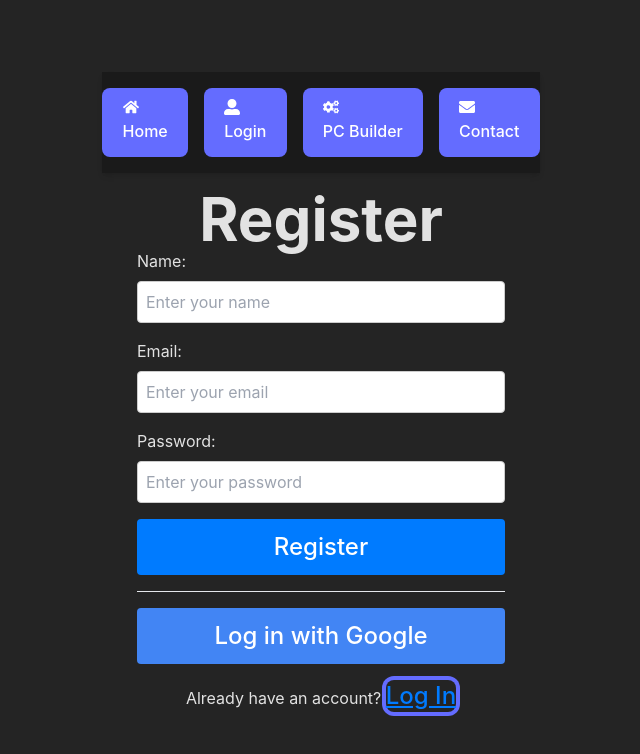
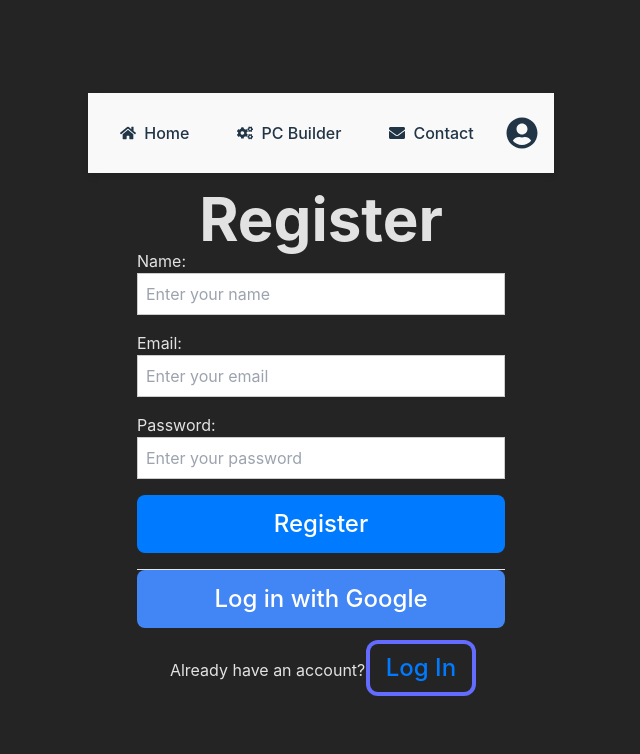
Before and after one commit to jstenecker/PCparts_builder, a React (Vite) app: page /login in a window 1280 px wide. Both pictures are taken after a click on the button "Register". Shown: the top 754 px of the page, without its empty margins (319-959 px from the left). Built offline with nearby package versions, Linux system fonts and the light colour scheme.

Commit message:
Moved login to User Profile dropdown Login is inaccessible until user signs out. Added My builds section to user profile

```diff
--- a/src/components/navbar/Navbar.css
+++ b/src/components/navbar/Navbar.css
@@ -2,7 +2,7 @@
   background-color: var(--card-bg-color);
   padding: 1rem;
   display: flex;
-  justify-content: center;
+  justify-content: space-between;
   align-items: center;
   box-shadow: 0 4px 6px rgba(0, 0, 0, 0.1);
 }
@@ -19,21 +19,64 @@
   display: inline-flex;
 }
 
-.navbar-item button {
+.navbar-link {
   display: flex;
   align-items: center;
   gap: 0.5rem;
   padding: 0.75rem 1rem;
   font-size: 1rem;
   color: var(--text-color);
-  background-color: transparent;
-  border: none;
-  cursor: pointer;
+  text-decoration: none;
   transition: color 0.3s, background-color 0.3s;
 }
 
-.navbar-item button:hover {
+.navbar-link:hover {
   color: var(--primary-color);
   background-color: var(--primary-hover-color);
   border-radius: 4px;
 }
+
+.navbar-profile {
+  position: relative;
+}
+
+.profile-icon {
+  font-size: 2rem;
+  cursor: pointer;
+  color: var(--text-color);
+}
+
+.profile-dropdown {
+  position: absolute;
+  top: 3rem;
+  right: 0;
+  background-color: white;
+  color: black;
+  border: 1px solid #ccc;
+  border-radius: 5px;
+  padding: 1rem;
+  text-align: center;
+  z-index: 1000;
+  box-shadow: 0 4px 8px rgba(0, 0, 0, 0.1);
+}
+
+.profile-dropdown p {
+  margin: 0 0 1rem;
+}
+
+.dropdown-btn {
+  display: block;
+  width: 100%;
+  padding: 0.5rem 0;
+  margin-bottom: 0.5rem;
+  background-color: var(--primary-color);
+  color: white;
+  border: none;
+  border-radius: 5px;
+  cursor: pointer;
+  text-align: center;
+}
+
+.dropdown-btn:hover {
+  background-color: var(--primary-hover-color);
+}
--- a/src/components/navbar/Navbar.jsx
+++ b/src/components/navbar/Navbar.jsx
@@ -1,23 +1,100 @@
-import Button from "../button/Button";
-import { FaHome, FaUserAlt, FaCogs, FaEnvelope } from "react-icons/fa";
+import { useState, useEffect } from "react";
+import { Link, useNavigate, useLocation } from "react-router-dom";
+import { FaHome, FaCogs, FaEnvelope, FaUserCircle } from "react-icons/fa";
+import "./Navbar.css";
 
 const Navbar = () => {
+  const [user, setUser] = useState(null);
+  const [dropdownVisible, setDropdownVisible] = useState(false);
+  const navigate = useNavigate();
+  const location = useLocation();
+
+  // Load user from localStorage on mount
+  useEffect(() => {
+    const storedUser = JSON.parse(localStorage.getItem("user"));
+    if (storedUser) {
+      setUser(storedUser);
+    }
+  }, []);
+
+  // Listen for custom "userUpdate" event
+  useEffect(() => {
+    const handleUserUpdate = () => {
+      const updatedUser = JSON.parse(localStorage.getItem("user"));
+      setUser(updatedUser);
+    };
+
+    window.addEventListener("userUpdate", handleUserUpdate);
+    return () => {
+      window.removeEventListener("userUpdate", handleUserUpdate);
+    };
+  }, []);
+
+  // Handle Login Redirect
+  const handleLogin = () => {
+    localStorage.setItem("redirectPath", location.pathname); // Save current path
+    navigate("/login"); // Redirect to login page
+  };
+
+  // Handle Logout
+  const handleLogout = () => {
+    localStorage.removeItem("user"); // Remove user from localStorage
+    const event = new Event("userUpdate"); // Trigger custom event
+    window.dispatchEvent(event);
+    setDropdownVisible(false); // Close dropdown
+    navigate("/"); // Redirect to home
+  };
+
   return (
     <nav className="navbar">
       <ul className="navbar-list">
         <li className="navbar-item">
-          <Button label={<><FaHome /> Home</>} route="/" />
+          <Link to="/" className="navbar-link">
+            <FaHome /> Home
+          </Link>
         </li>
         <li className="navbar-item">
-          <Button label={<><FaUserAlt /> Login</>} route="/login" />
+          <Link to="/pcbuilder" className="navbar-link">
+            <FaCogs /> PC Builder
+          </Link>
         </li>
         <li className="navbar-item">
-          <Button label={<><FaCogs /> PC Builder</>} route="/pcbuilder" />
-        </li>
-        <li className="navbar-item">
-          <Button label={<><FaEnvelope /> Contact</>} route="/contact" />
+          <Link to="/contact" className="navbar-link">
+            <FaEnvelope /> Contact
+          </Link>
         </li>
       </ul>
+      <div className="navbar-profile">
+        <FaUserCircle
+          className="profile-icon"
+          onClick={() => setDropdownVisible(!dropdownVisible)}
+        />
+        {dropdownVisible && (
+          <div className="profile-dropdown">
+            {user ? (
+              <>
+                <p>Hello, {user.name}!</p>
+                <button
+                  onClick={() => navigate("/profile")}
+                  className="dropdown-btn"
+                >
+                  My Builds
+                </button>
+                <button onClick={handleLogout} className="dropdown-btn">
+                  Sign Out
+                </button>
+              </>
+            ) : (
+              <>
+                <p>You are not signed in</p>
+                <button onClick={handleLogin} className="dropdown-btn">
+                  Login
+                </button>
+              </>
+            )}
+          </div>
+        )}
+      </div>
     </nav>
   );
 };
--- a/src/pages/Login.jsx
+++ b/src/pages/Login.jsx
@@ -1,8 +1,10 @@
 import { useState } from "react";
+import { useNavigate } from "react-router-dom";
 import axios from "axios";
 import { initializeApp } from "firebase/app";
 import { getAuth, GoogleAuthProvider, signInWithPopup } from "firebase/auth";
 
+// Firebase Configuration
 const firebaseConfig = {
   apiKey: "AIzaSyCeIZTXFxo12kM7Bu2ZIpxqc06C_LIiqn8",
   authDomain: "pcparts-bb425.firebaseapp.com",
@@ -24,61 +26,66 @@ const Login = () => {
   const [password, setPassword] = useState("");
   const [name, setName] = useState("");
   const [message, setMessage] = useState("");
+  const navigate = useNavigate();
 
+  const saveUser = (userData) => {
+    localStorage.setItem("user", JSON.stringify(userData));
+    const event = new Event("userUpdate");
+    window.dispatchEvent(event); // Dispatch custom event
+    const redirectPath = localStorage.getItem("redirectPath") || "/";
+    navigate(redirectPath);
+  };
+
+
+  // Handle Manual Login
   const handleLogin = async (event) => {
     event.preventDefault();
-
     try {
       const response = await axios.post("http://localhost:5000/api/users/login", {
         email,
         password,
       });
-
+      saveUser(response.data.user);
       setMessage("Login successful!");
-      console.log("User data:", response.data.user);
     } catch (error) {
       setMessage(error.response?.data?.message || "Error logging in");
       console.error("Login error:", error);
     }
   };
 
+  // Handle Manual Registration
   const handleRegister = async (event) => {
     event.preventDefault();
-
     try {
       const response = await axios.post("http://localhost:5000/api/users/register", {
         name,
         email,
         password,
       });
-
+      saveUser(response.data.user);
       setMessage("Registration successful!");
-      console.log("Registered user:", response.data.user);
-      setIsRegistering(false); // Switch to login after successful registration
+      setIsRegistering(false); // Switch to login view
     } catch (error) {
       setMessage(error.response?.data?.message || "Error registering");
       console.error("Registration error:", error);
     }
   };
 
+  // Handle Google Login
   const handleGoogleAuth = async () => {
     try {
       const result = await signInWithPopup(auth, provider);
       const idToken = await result.user.getIdToken();
-
-      // Send idToken to backend
       const response = await axios.post("http://localhost:5000/api/users/auth/google", {
         idToken,
       });
-
+      saveUser(response.data.user);
       setMessage("Google login successful!");
-      console.log("Google login response:", response.data);
     } catch (error) {
-      setMessage("Error with Google login");
-      console.error("Google login error:", error.response?.data || error);
+      setMessage(error.response?.data?.message || "Error with Google login");
+      console.error("Google login error:", error);
     }
   };
-
 
   return (
     <div style={{ maxWidth: "400px", margin: "auto", padding: "1rem" }}>
@@ -94,13 +101,7 @@ const Login = () => {
               onChange={(e) => setName(e.target.value)}
               placeholder="Enter your name"
               required
-              style={{
-                width: "100%",
-                padding: "0.5rem",
-                marginTop: "0.5rem",
-                borderRadius: "4px",
-                border: "1px solid #ccc",
-              }}
+              style={{ width: "100%", padding: "0.5rem", border: "1px solid #ccc" }}
             />
           </div>
         )}
@@ -113,13 +114,7 @@ const Login = () => {
             onChange={(e) => setEmail(e.target.value)}
             placeholder="Enter your email"
             required
-            style={{
-              width: "100%",
-              padding: "0.5rem",
-              marginTop: "0.5rem",
-              borderRadius: "4px",
-              border: "1px solid #ccc",
-            }}
+            style={{ width: "100%", padding: "0.5rem", border: "1px solid #ccc" }}
           />
         </div>
         <div style={{ marginBottom: "1rem" }}>
@@ -130,63 +125,22 @@ const Login = () => {
             value={password}
             onChange={(e) => setPassword(e.target.value)}
             placeholder="Enter your password"
-            required
-            style={{
-              width: "100%",
-              padding: "0.5rem",
-              marginTop: "0.5rem",
-              borderRadius: "4px",
-              border: "1px solid #ccc",
-            }}
+            required={!isRegistering}
+            style={{ width: "100%", padding: "0.5rem", border: "1px solid #ccc" }}
           />
         </div>
-        <button
-          type="submit"
-          style={{
-            width: "100%",
-            padding: "0.75rem",
-            backgroundColor: isRegistering ? "#007BFF" : "#4CAF50",
-            color: "white",
-            border: "none",
-            borderRadius: "4px",
-            cursor: "pointer",
-          }}
-        >
+        <button type="submit" style={{ width: "100%", padding: "0.75rem", backgroundColor: isRegistering ? "#007BFF" : "#4CAF50", color: "white" }}>
           {isRegistering ? "Register" : "Log In"}
         </button>
       </form>
-      <p style={{ textAlign: "center", margin: "1rem 0", color: "#f44336" }}>
-        {message}
-      </p>
+      <p style={{ textAlign: "center", margin: "1rem 0", color: "#f44336" }}>{message}</p>
       <hr />
-      <button
-        onClick={handleGoogleAuth}
-        style={{
-          width: "100%",
-          padding: "0.75rem",
-          backgroundColor: "#4285F4",
-          color: "white",
-          border: "none",
-          borderRadius: "4px",
-          cursor: "pointer",
-          marginTop: "1rem",
-        }}
-      >
+      <button onClick={handleGoogleAuth} style={{ width: "100%", padding: "0.75rem", backgroundColor: "#4285F4", color: "white" }}>
         Log in with Google
       </button>
       <p style={{ textAlign: "center", marginTop: "1rem" }}>
         {isRegistering ? "Already have an account?" : "Don't have an account?"}{" "}
-        <button
-          onClick={() => setIsRegistering(!isRegistering)}
-          style={{
-            background: "none",
-            border: "none",
-            color: "#007BFF",
-            textDecoration: "underline",
-            cursor: "pointer",
-            padding: "0",
-          }}
-        >
+        <button onClick={() => setIsRegistering(!isRegistering)} style={{ background: "none", border: "none", color: "#007BFF", cursor: "pointer" }}>
           {isRegistering ? "Log In" : "Register"}
         </button>
       </p>
--- /dev/null
+++ b/src/pages/UserProfile.jsx
@@ -0,0 +1,88 @@
+import { useState, useEffect } from 'react';
+import axios from 'axios';
+
+const UserProfile = () => {
+  const [user, setUser] = useState(null);
+  const [message, setMessage] = useState('');
+  const [savedBuilds, setSavedBuilds] = useState([]);
+
+  // Fetch user profile data
+  useEffect(() => {
+    const fetchProfile = async () => {
+      try {
+        const response = await axios.get('http://localhost:5000/api/users/profile', {
+          headers: {
+            Authorization: `Bearer ${localStorage.getItem('token')}`, // Use stored token
+          },
+        });
+        setUser(response.data);
+      } catch (error) {
+        console.error('Error fetching profile:', error);
+        setMessage('Error fetching profile');
+      }
+    };
+
+    fetchProfile();
+  }, []);
+
+  // Fetch saved builds
+  const fetchBuilds = async () => {
+    try {
+      const response = await axios.get('http://localhost:5000/api/users/builds', {
+        headers: {
+          Authorization: `Bearer ${localStorage.getItem('token')}`,
+        },
+      });
+      setSavedBuilds(response.data);
+    } catch (error) {
+      console.error('Error fetching builds:', error);
+      setMessage('Error fetching saved builds');
+    }
+  };
+
+  // Delete account
+  const handleDeleteAccount = async () => {
+    try {
+      await axios.delete('http://localhost:5000/api/users/delete', {
+        headers: {
+          Authorization: `Bearer ${localStorage.getItem('token')}`,
+        },
+      });
+      localStorage.removeItem('token');
+      window.location.href = '/'; // Redirect to home page
+    } catch (error) {
+      console.error('Error deleting account:', error);
+      setMessage('Error deleting account');
+    }
+  };
+
+  return (
+    <div style={{ maxWidth: '600px', margin: 'auto', padding: '1rem' }}>
+      <h1>User Profile</h1>
+      {user ? (
+        <div>
+          <p><strong>Name:</strong> {user.name}</p>
+          <p><strong>Email:</strong> {user.email}</p>
+          {user.profilePicture && <img src={user.profilePicture} alt="Profile" style={{ maxWidth: '150px' }} />}
+        </div>
+      ) : (
+        <p>Loading user data...</p>
+      )}
+      <hr />
+      <h2>Saved PC Builds</h2>
+      <button onClick={fetchBuilds}>Load Builds</button>
+      <ul>
+        {savedBuilds.map((build) => (
+          <li key={build.id}>{build.name}</li>
+        ))}
+      </ul>
+      <hr />
+      <button onClick={handleDeleteAccount} style={{ color: 'red' }}>
+        Delete Account
+      </button>
+      <p style={{ color: 'red' }}>{message}</p>
+    </div>
+  );
+};
+
+export default UserProfile;
--- a/src/router.jsx
+++ b/src/router.jsx
@@ -4,17 +4,19 @@ import Home from "./pages/Home";
 import Contact from "./pages/Contact";
 import Login from "./pages/Login";
 import PCbuilder from "./pages/PCbuilder";
+import UserProfile from "./pages/UserProfile"; // Import UserProfile component
 import Navbar from "./components/navbar/Navbar";
 
 const AppRouter = () => {
     return (
         <Router>
-            <Navbar/>
+            <Navbar />
             <Routes>
                 <Route path="/" element={<Home />} />
                 <Route path="/login" element={<Login />} />
                 <Route path="/pcbuilder" element={<PCbuilder />} />
                 <Route path="/contact" element={<Contact />} />
+                <Route path="/profile" element={<UserProfile />} />
             </Routes>
         </Router>
     );
```
